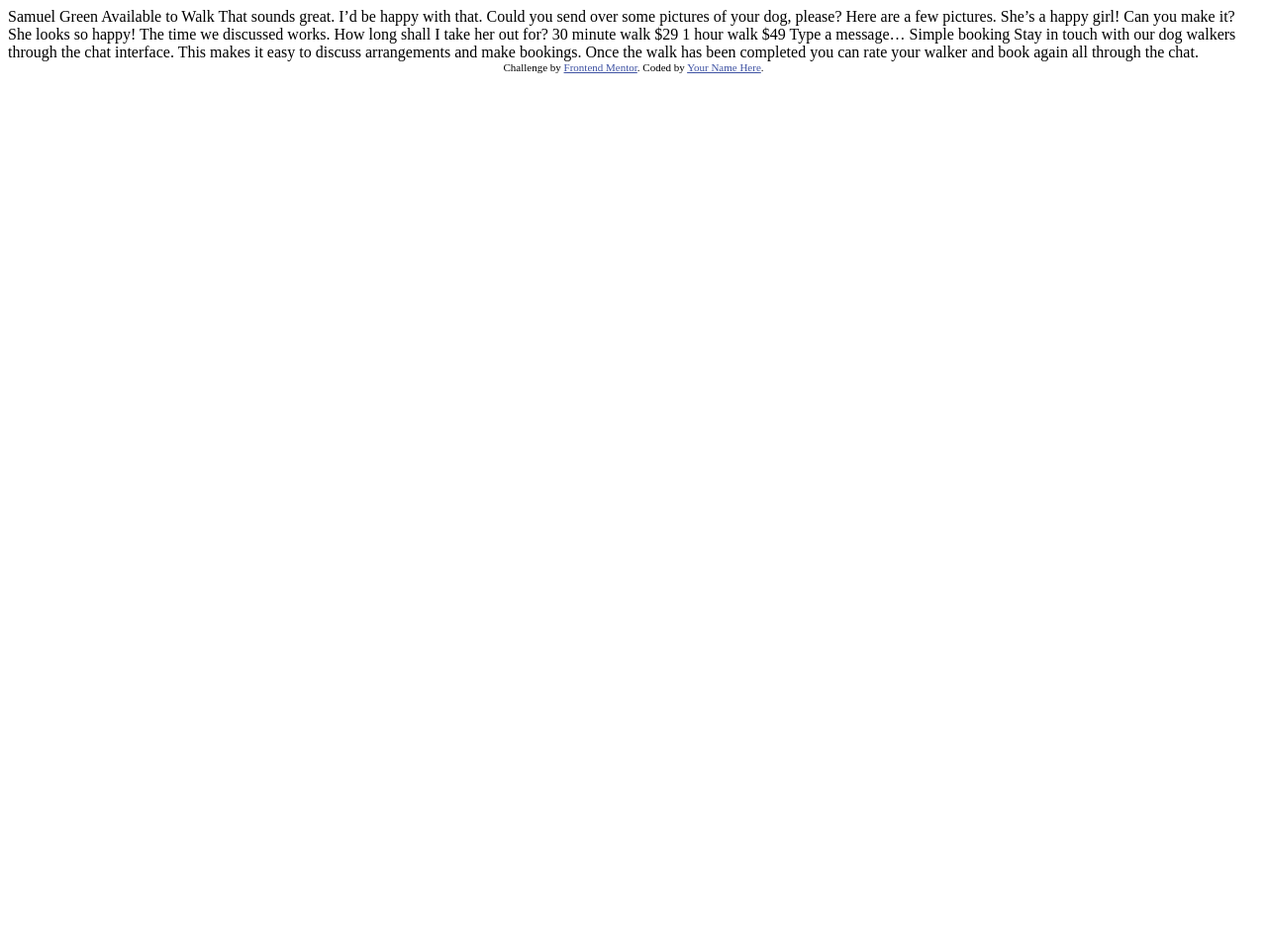
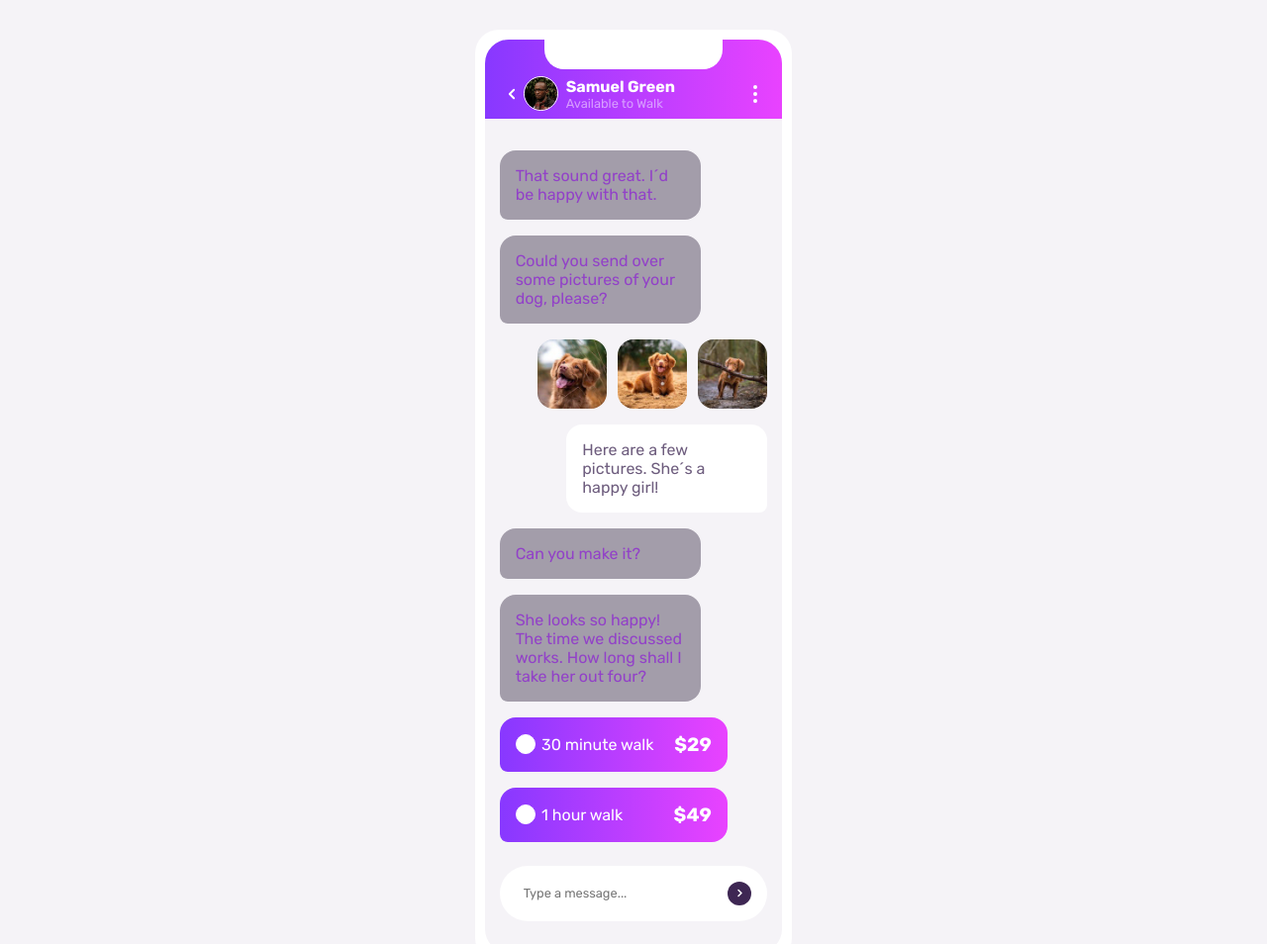
Before and after one commit to Gaston-Recalde/chat-app-css-illustration, a plain HTML site: page index.html in a window 1280 px wide. Shown: the whole page at 99% size. Before the commit the page ends 800 px from the top, so only its background shows below. Drawn offline with Linux system fonts and the light colour scheme.

Commit message:
Retomando le proyecto con mejoras

```diff
--- a/index.html
+++ b/index.html
@@ -4,44 +4,106 @@
   <meta charset="UTF-8">
   <meta name="viewport" content="width=device-width, initial-scale=1.0">
   <link rel="icon" type="image/png" sizes="32x32" href="./images/favicon-32x32.png">
-  <title>Frontend Mentor | [Challenge Name Here]</title>
-  <style>
-    .attribution { font-size: 11px; text-align: center; }
-    .attribution a { color: hsl(228, 45%, 44%); }
-  </style>
+  <link rel="stylesheet" href="style.css">
+  <title>Frontend Mentor | Chat app css</title>
 </head>
 <body>
 
-  Samuel Green
-  Available to Walk
+  <section class="telephone">
 
-  That sounds great. I’d be happy with that.
+    <div class="telephone__content">
 
-  Could you send over some pictures of your dog, please?
+      <article class="telephone__top">
 
-  Here are a few pictures. She’s a happy girl!
+        <div class="telephone__user">
 
-  Can you make it?
+          <img src="./images/angle-left.svg" alt="Back" class="telephone__back">
 
-  She looks so happy! The time we discussed works. How long shall I take her out for?
+          <img src="./images/avatar.jpg" alt="User Avatar" class="telephone__avatar">
 
-  30 minute walk
-  $29
+          <div class="telephone__info">
 
-  1 hour walk
-  $49
+            <h3 class="telephone__name">Samuel Green</h3>
+            <p class="telephone__status">Available to Walk</p>
 
-  Type a message…
+          </div>
 
+          <img src="./images/ellipsis-v.svg" alt="Dots" class="telephone__dots">
+
+        </div>
+
+      </article>
+
+      <article class="telephone__main">
+
+        <p class="telephone__chat">
+          That sound great. I´d be happy with that.
+        </p>
+
+        <p class="telephone__chat">
+          Could you send over some pictures of your dog, please?
+        </p>
+
+        <div class="telephone__dogs">
+          <img src="./images/dog-image-1.jpg" alt="Dog" class="telephone__puppy">
+          <img src="./images/dog-image-2.jpg" alt="Dog" class="telephone__puppy">
+          <img src="./images/dog-image-3.jpg" alt="Dog" class="telephone__puppy">
+        </div>
+
+        <p class="telephone__chat telephone__chat--right">
+          Here are a few pictures. She´s a happy girl!
+        </p>
+
+        <p class="telephone__chat telephone__chat--roght">
+          Can you make it?
+        </p>
+
+        <p class="telephone__chat">
+          She looks so happy! The time we discussed works. How long shall I take her out four?
+        </p>
+
+        <form class="telephone__form">
+
+          <div class="telephone__plan">
+            <input type="text" name="radio" class="telephone__radio" id="radio">
+            <label for="radio" class="telephone__label">30 minute walk</label>
+
+            <p class="telephone__price">$29</p>
+          </div>
+
+          <div class="telephone__plan">
+            <input type="text" name="radio" class="telephone__radio" id="radio2">
+            <label for="radio2" class="telephone__label">1 hour walk</label>
+
+            <p class="telephone__price">$49</p>
+          </div>
+
+          <div class="telephone__type">
+
+            <input type="text" placeholder="Type a message..." class="telephone__input">
+            <img src="./images/angle-right.svg" alt="Icon arrow" class="telephone__send">
+
+          </div>
+
+        </form>
+
+      </article>
+
+    </div>
+
+  </section>
+
+
+  <!--
   Simple booking
 
   Stay in touch with our dog walkers through the chat interface. This makes it easy to
   discuss arrangements and make bookings. Once the walk has been completed you can rate
-  your walker and book again all through the chat.
+  your walker and book again all through the chat. -->
 
-  <div class="attribution">
+  <!-- <div class="attribution">
     Challenge by <a href="https://www.frontendmentor.io?ref=challenge" target="_blank">Frontend Mentor</a>.
-    Coded by <a href="#">Your Name Here</a>.
-  </div>
+    Coded by <a href="#">Gastón Recalde</a>.
+  </div> -->
 </body>
 </html>
--- /dev/null
+++ b/style.css
@@ -0,0 +1,213 @@
+@import url('https://fonts.googleapis.com/css2?family=Rubik:wght@400;500;700&display=swap');
+
+:root{
+    /* Text */
+
+    --Pale-Violet: hsl(276, 100%, 81%); /*(sub-heading at the top of the app UI)*/
+    --Moderate-Violet: hsl(276, 55%, 52%); /*(chat on the left)*/
+    --Desaturated-Dark-Violet: hsl(271, 15%, 43%); /*(chat on the right)*/
+    --Grayish-Blue: hsl(206, 6%, 79%); /*(placeholder text)*/
+    --Very-Dark-Desaturated-Violet: hsl(271, 36%, 24%); /*(main heading)*/
+    --Dark-Grayish-Violet: hsl(270, 7%, 64%); /*(paragraph)*/
+
+    /* Gradients */
+    /* These two colors are the vibrant background colors you see throughout the design and are applied as a linear gradient: */
+
+    --Light-Magenta: hsl(293, 100%, 63%);
+    --Light-Violet: hsl(264, 100%, 61%);
+
+    /* Secondary */
+
+    --White: hsl(0, 0%, 100%);
+    --Light-Grayish-Violet: hsl(270, 20%, 96%); /*(app background)*/
+    --Very-Dark-Desaturated-Violet: hsl(271, 36%, 24%); /*(submit button background)*/
+    --Very-Light-Magenta: hsl(289, 100%, 72%); /*(radio button outline)*/
+}
+
+*{
+    margin: 0;
+    padding: 0;
+    box-sizing: border-box;
+    text-decoration: none;
+}
+
+body{
+    font-family: 'Rubik', sans-serif;
+    font-size: 16px;
+    background-color: var(--Light-Grayish-Violet);
+}
+
+.telephone{
+    margin: 30px auto;
+    width: 320px;
+    background-color: var(--White);
+    border-radius: 1.5rem;
+    padding: .6rem;
+}
+
+.telephone__content{
+    min-height: 300px;
+    overflow: hidden;
+    background-color: var(--Light-Grayish-Violet);
+    border-radius: 1.5rem;
+
+    display: grid;
+    grid-template-rows: 80px 1fr;
+    grid-template-areas:
+    'top'
+    'main';
+}
+
+.telephone__top{
+    position: relative;
+    grid-area: top;
+    background-image: linear-gradient(to left, var(--Light-Magenta), var(--Light-Violet));
+}
+
+.telephone__top::before{
+    content: '';
+    position: absolute;
+    left: 20%;
+    right: 20%;
+    height: 30px;
+    background-color: var(--White);
+    border-radius: 0 0 20px 20px;
+}
+
+.telephone__user{
+    width: 90%;
+    margin: 0 auto;
+    margin-top: 15px;
+    display: flex;
+    height: 100%;
+    align-items: center;
+    color: var(--White);
+}
+
+.telephone__back{
+    width: 24px;
+}
+
+.telephone__avatar{
+    width: 35px;
+    border: 1px solid;
+    border-radius: 50%;
+}
+
+.telephone__info{
+    margin-left: 8px;
+}
+
+.telephone__name{
+    font-size: 1rem;
+}
+
+.telephone__status{
+    font-size: .8rem;
+    color: var(--Pale-Violet);
+}
+
+.telephone__dots{
+    margin-left: auto;
+    width: 24px;
+}
+
+.telephone__main{
+    grid-area: main;
+    width: 90%;
+    margin: 0 auto;
+    padding: 2rem 0;
+    display: grid;
+    gap: 1rem;
+    grid-auto-rows: max-content;
+}
+
+.telephone__chat{
+    width: 75%;
+    background-color: var(--Dark-Grayish-Violet);
+    color: var(--Moderate-Violet);
+    padding: 1rem;
+    border-radius: 1rem 1rem 1rem .5rem;
+}
+
+.telephone__dogs{
+    justify-self: end;
+    display: grid;
+    grid-auto-flow: column;
+    gap: .7rem;
+    grid-auto-columns: max-content;
+}
+
+.telephone__puppy{
+    width: 70px;
+    border-radius: 1rem;
+}
+
+.telephone__chat--right{
+    justify-self: end;
+    border-radius: 1rem 1rem .5rem 1rem;
+    background-color: var(--White);
+    color: var(--Desaturated-Dark-Violet);
+}
+
+.telephone__form{
+    display: grid;
+    gap: 1rem;
+}
+
+.telephone__plan{
+    width: 85%;
+    background-image: linear-gradient(to left, var(--Light-Magenta), var(--Light-Violet));
+    color: var(--White);
+    border-radius: 1rem 1rem 1rem .5rem;
+    padding: 1rem;
+    display: flex;
+    align-items: center;
+    gap: .4rem;
+}
+
+.telephone__radio{
+    appearance: none;
+    width: 20px;
+    height: 20px;
+    border: 1px solid var(--White);
+    border-radius: 50%;
+    transition: box-shadow .3s;
+}
+
+.telephone__radio:checked{
+    box-shadow: 0 0 0 4px var(--White) inset;
+}
+
+.telephone__price{
+    margin-left: auto;
+    font-weight: 700;
+    font-size: 1.2rem;
+}
+
+.telephone__input{
+    font-size: .8rem;
+    font-family: inherit;
+    border: none;
+    outline: none;
+}
+
+.telephone__type{
+    display: flex;
+    align-items: center;
+    justify-content: space-between;
+    margin-top: .5rem;
+    background-color: var(--White);
+    padding: 1rem 1rem 1rem 1.5rem;
+    border-radius: 3rem;
+}
+
+.telephone__send{
+    background-color: var(--Very-Dark-Desaturated-Violet);
+    padding: .2rem;
+    border-radius: 50%;
+    width: 24px;
+}
+
+.attribution { font-size: 11px; text-align: center; }
+.attribution a { color: hsl(228, 45%, 44%); }
```
Also changed, not shown: images/angle-left.svg (added), images/angle-right.svg (added), images/ellipsis-v.svg (added).
